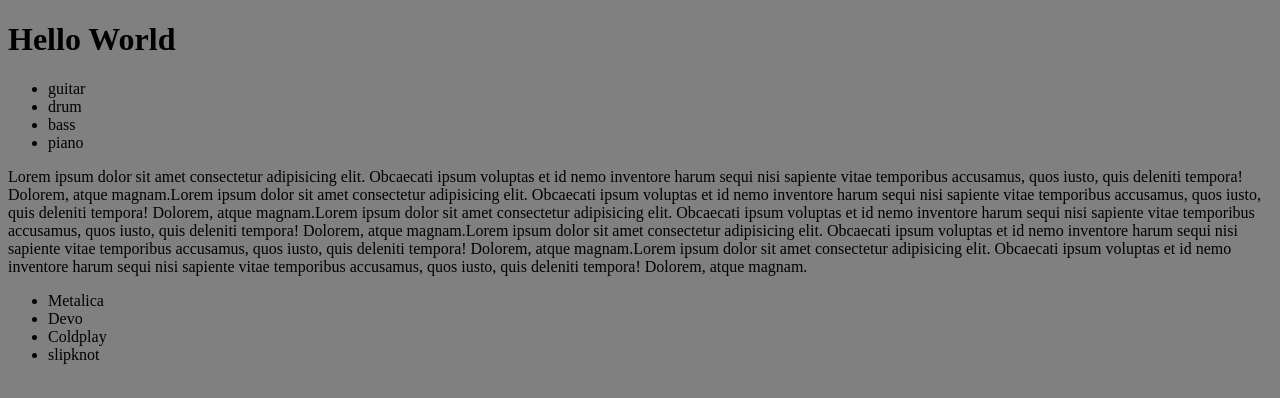
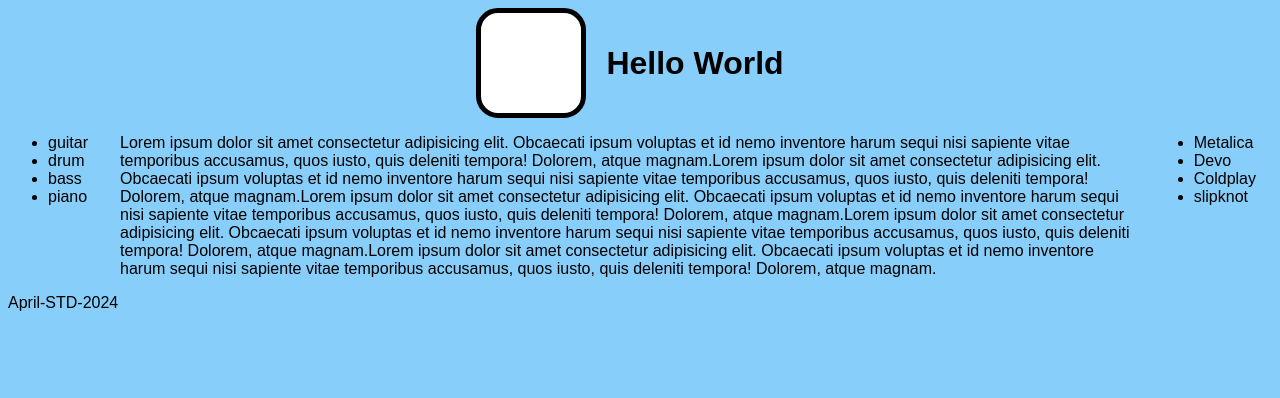
Before and after one commit to JTD20123/t1w2-CSS, a plain HTML site: page index.html in a window 1280 px wide. Drawn offline with Linux system fonts and the light colour scheme.

Commit message:
added flexbox to main and header

```diff
--- a/index.html
+++ b/index.html
@@ -7,19 +7,34 @@
     <title>Document</title>
 </head>
 <body>
+    <header class="row">
+        <div class="logo"></div>
         <h1>Hello World</h1>
+    </header>
+    <main class="row">
+        <div class="column">
             <ul>
                 <li>guitar</li>
                 <li>drum</li>
                 <li>bass</li>
                 <li>piano</li>
                </ul>
+        </div>
+        <article class="main_pa">
             <p>Lorem ipsum dolor sit amet consectetur adipisicing elit. Obcaecati ipsum voluptas et id nemo inventore harum sequi nisi sapiente vitae temporibus accusamus, quos iusto, quis deleniti tempora! Dolorem, atque magnam.Lorem ipsum dolor sit amet consectetur adipisicing elit. Obcaecati ipsum voluptas et id nemo inventore harum sequi nisi sapiente vitae temporibus accusamus, quos iusto, quis deleniti tempora! Dolorem, atque magnam.Lorem ipsum dolor sit amet consectetur adipisicing elit. Obcaecati ipsum voluptas et id nemo inventore harum sequi nisi sapiente vitae temporibus accusamus, quos iusto, quis deleniti tempora! Dolorem, atque magnam.Lorem ipsum dolor sit amet consectetur adipisicing elit. Obcaecati ipsum voluptas et id nemo inventore harum sequi nisi sapiente vitae temporibus accusamus, quos iusto, quis deleniti tempora! Dolorem, atque magnam.Lorem ipsum dolor sit amet consectetur adipisicing elit. Obcaecati ipsum voluptas et id nemo inventore harum sequi nisi sapiente vitae temporibus accusamus, quos iusto, quis deleniti tempora! Dolorem, atque magnam.</p>
+        </article>
+        <aside class="column">
             <ul>
                 <li>Metalica</li>
                 <li>Devo</li>
                 <li>Coldplay</li>
                 <li>slipknot</li>
                </ul>
+        </aside>
+    </main>
+    <footer class="row">April-STD-2024</footer>
+
+
+
 </body>
 </html>
--- a/style.css
+++ b/style.css
@@ -1,11 +1,61 @@
 /*Default styles for small screens and anything not caught by media*/
-body{
+body {
     background-color: darkorchid;
+    font-family: Arial, Helvetica, sans-serif;
 }
-/*Styled for screens 600px video and larger */
+
+header{
+    display: flex;
+    flex-direction: column;
+    align-items: center;
+}
+
+.logo{
+    width: 100px;
+    height: 100px;
+    background-color: white;
+    border: 5px solid black;
+    border-radius: 20%;
+}
+
+main {
+    display: flex;
+    flex-direction: column;
+}
+
+/* .column {
+    width: 100%;
+}
+
+Styled for screens 600px video and larger */
 @media screen and (width > 600px) {
 
-    body{
-        background-color: gray;
+    body {
+        background-color: lightskyblue;
     }
+    main{
+        flex-direction: row;
+        justify-content: space-around;
+        gap: 1rem;
+    }
+
+    .main_pa{
+        padding-left: 1rem;
+    }
+    header{
+        flex-direction: row;
+        justify-content: center;
+        gap: 20px;
+    }
+    /* .column {
+        float: left;
+        width: 33.33%;
+    }
+
+    /* Clear floats after the columns */
+    .row:after {
+        content: "";
+        display: table;
+        clear: both;
+    } */
 }
```
Lines whose indentation alone changed are shown as unchanged.
